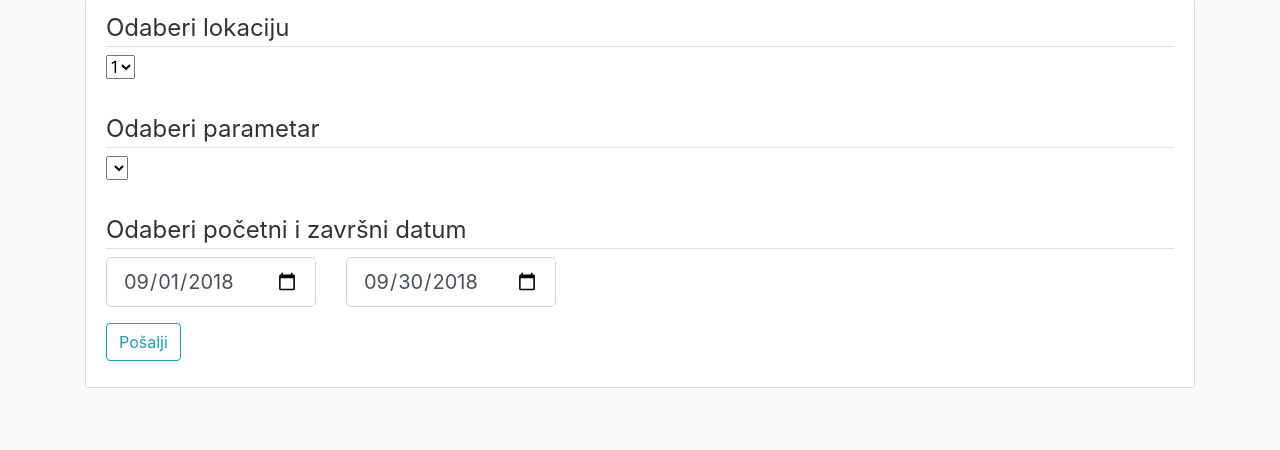
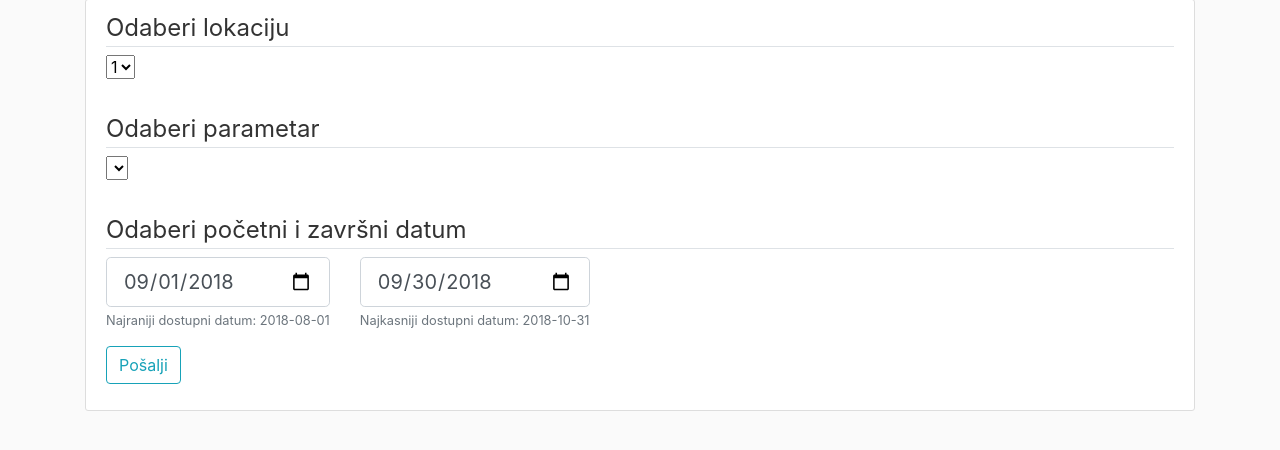
Before and after one commit to meteoadriatic/Reanalysis, a Flask app: page /statistics in a window 1280 px wide. Shown: the part 162-612 px from the top of the page. Run offline with Flask 2, Linux system fonts and the light colour scheme; tables that the repository leaves empty or names only in its code hold one stand-in row (values such as "Sample post"); data that the repository does not hold is empty; some libraries are stand-ins or nearby versions.

Commit message:
Design work, improved plot, bigger data sample inserted into database.

```diff
--- a/app.py
+++ b/app.py
@@ -5,6 +5,8 @@ import pandas as pd
 import matplotlib
 matplotlib.use("agg")
 import matplotlib.pyplot as plt
+import matplotlib.dates as mdates
+import numpy as np
 
 app = Flask(__name__)
 
@@ -95,6 +97,7 @@ def statistics():
                     WHERE location=%s
                     AND datetime > %s
                     AND datetime <= %s
+                    ORDER BY datetime
             '''.format(sel_param)
         cur.execute(SQL, (sel_loc, sel_startdate, sel_enddate))
         sql_response = cur.fetchall()
@@ -114,9 +117,12 @@ def statistics():
 
         # Create a plot from datetime (x axis) and chosen parameter (y axis)
         fig, ax = plt.subplots()
-        df.plot(kind='line', figsize=(12.5, 5.0), grid=True, ax=ax)
+        fig.set_size_inches(12.5, 5.0)
+        fig.tight_layout()
+        fig.autofmt_xdate()
         ax.set_axisbelow(True)
-        ax.grid(linestyle='--', linewidth='0.5', color='#41B3C5', alpha=0.8)
+        ax.grid(linestyle='--', linewidth='0.5', color='#41B3C5', alpha=0.8, axis='y')
+        ax.plot(df.index, df[sel_param])
 
         # Save plot into file and set html trigger variable to display it
         fig.savefig('static/images/plot.png', bbox_inches = 'tight')
--- a/templates/statistics.html
+++ b/templates/statistics.html
@@ -38,9 +38,11 @@
                 <div class="row">
                     <div class="col-md-auto">
                         {{ form.startdate(class="form-control form-control-lg") }}
+                        <small id="firststartdate" class="form-text text-muted">Najraniji dostupni datum: 2018-08-01</small>
                     </div>
                     <div class="col-md-auto">
                         {{ form.enddate(class="form-control form-control-lg") }}
+                        <small id="laststartdate" class="form-text text-muted">Najkasniji dostupni datum: 2018-10-31</small>
                     </div>
                 </div>
             </fieldset>
```
